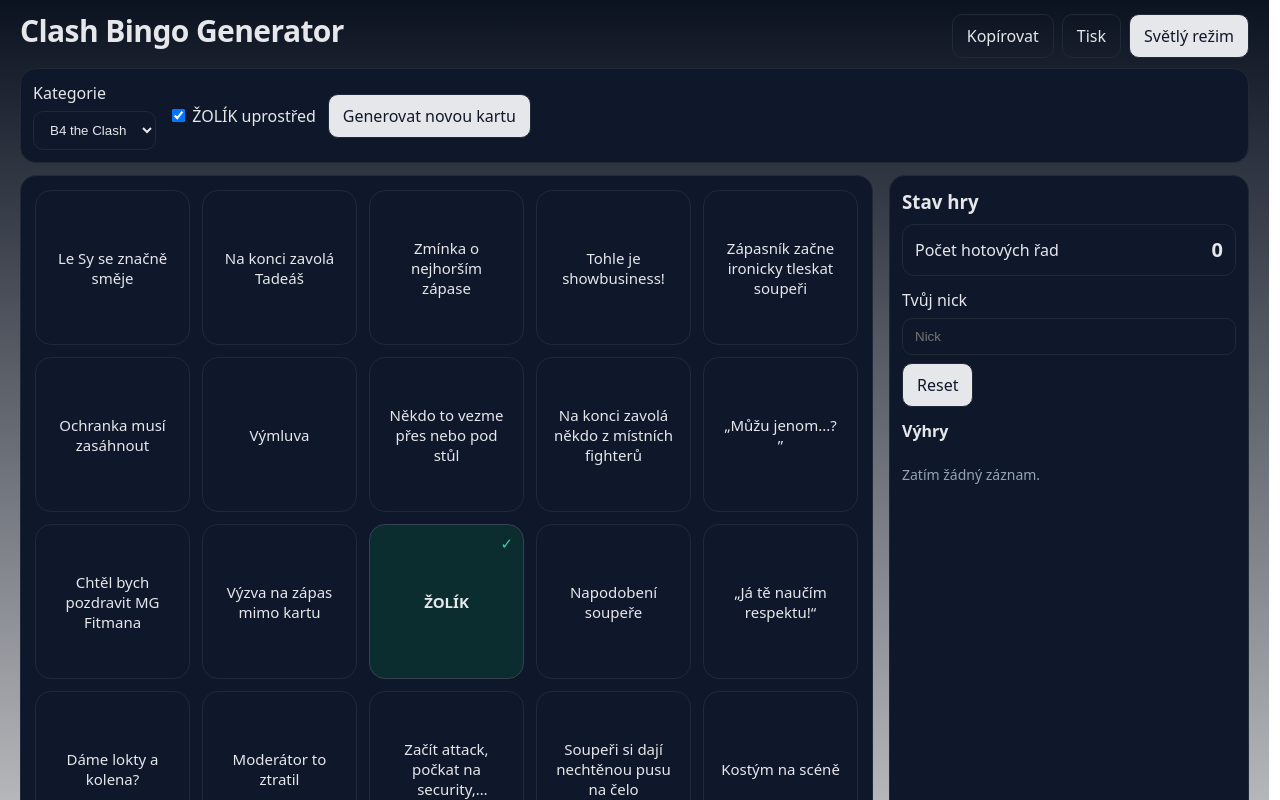
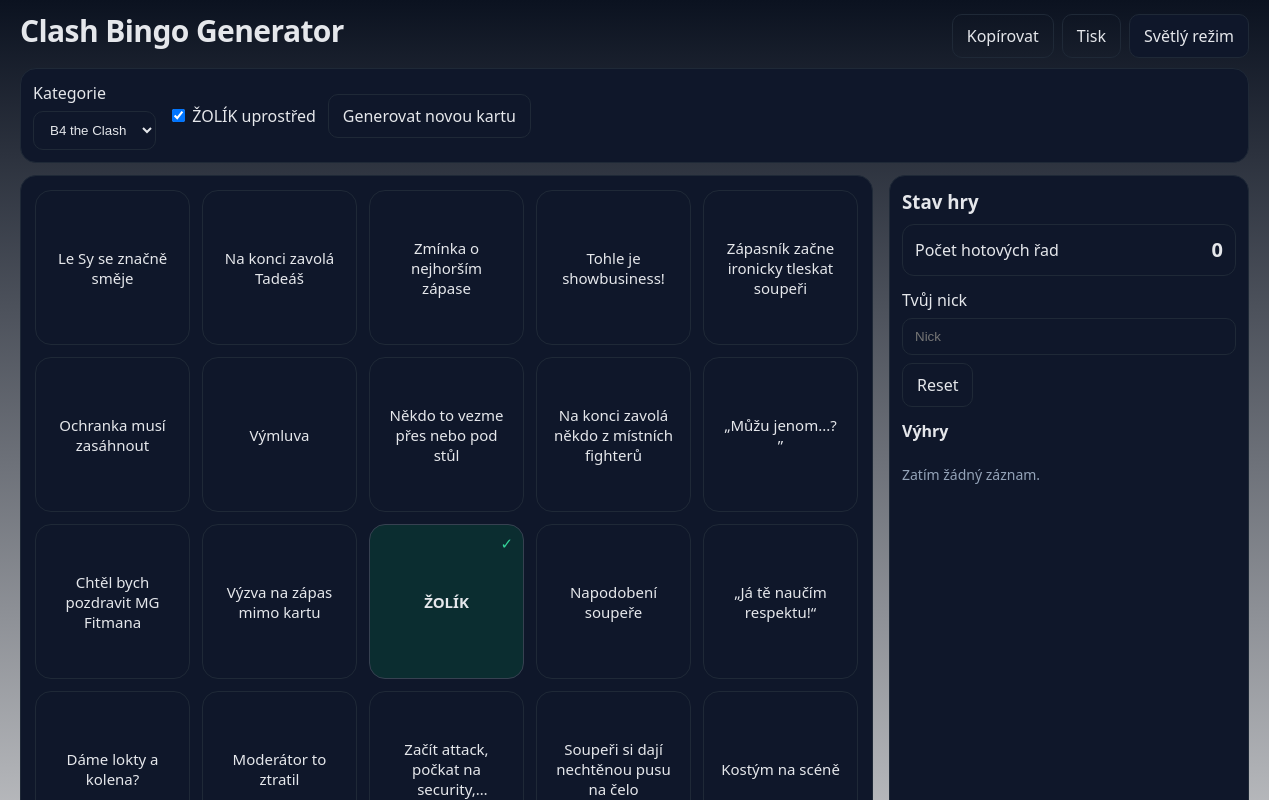
Before and after one commit to drontosh12/clash-bingo, a React (Vite) app: page / in a window 1280 px wide. Shown: the top 800 px of the page. Built offline with nearby package versions, Linux system fonts and the light colour scheme.

Commit message:
feat: denní reset výher o půlnoci

```diff
--- a/src/App.css
+++ b/src/App.css
@@ -26,30 +26,49 @@ body{margin:0;font-family:ui-sans-serif,system-ui,Segoe UI,Roboto,Arial,sans-ser
 .subtitle{margin:6px 0 0;color:var(--muted);font-size:14px}
 .actions{display:flex;gap:8px}
 
-/* tlačítka – světlý bílá, tmavý světlá */
-.btn{padding:10px 14px;border-radius:10px;cursor:pointer;border:1px solid var(--border)}
-.theme-light .btn{background:#fff;color:#0f172a}
-.theme-dark .btn{background:#e5e7eb;color:#0f172a}
-.btn:hover{opacity:.95}
-.btn.ghost{background:transparent;color:var(--text)}
+/* tlačítka – JEDNOTNÝ LOOK v obou režimech */
+.btn{
+  padding:10px 14px;
+  border-radius:10px;
+  cursor:pointer;
+  border:1px solid var(--border);
+  background:var(--card);
+  color:var(--text);
+  transition:background .15s ease, opacity .15s ease, border-color .15s ease;
+}
+.theme-light .btn:hover{ background:#f8fafc; }
+.theme-dark  .btn:hover{ background:#111827; }
+
+.btn.ghost{
+  background:transparent;
+  color:var(--text);
+}
+.btn.ghost:hover{
+  background:var(--card);
+}
 
 /* karty / vstupy */
 .card{background:var(--card);border:1px solid var(--border);border-radius:16px;padding:12px;color:var(--text)}
 .controls .row{display:flex;flex-wrap:wrap;align-items:center;gap:12px}
 .control{display:flex;flex-direction:column;gap:6px}
-.control input[type="text"],.control select{
-  border:1px solid var(--border);border-radius:10px;padding:10px 12px;background:transparent;color:var(--text)
+.control input[type="text"],
+.control select{
+  border:1px solid var(--border);
+  border-radius:10px;
+  padding:10px 12px;
+  background:var(--card);
+  color:var(--text);
 }
 .control select option{color:#000}
 
 /* ===== CENTROVÁNÍ ===== */
-.center{max-width:1480px;margin:0 auto}        /* centralizuje controls */
+.center{max-width:1480px;margin:0 auto}
 .layout-wrapper{width:100%;display:flex;justify-content:center}
 .layout{
   display:grid;
-  grid-template-columns: auto 360px;           /* mřížka + sidebar */
+  grid-template-columns: auto 360px;
   gap:16px;
-  max-width:1480px;                            /* pevná šířka kvůli centrování */
+  max-width:1480px;
   width:100%;
   margin:12px auto 0;
 }
@@ -57,7 +76,7 @@ body{margin:0;font-family:ui-sans-serif,system-ui,Segoe UI,Roboto,Arial,sans-ser
 /* mřížka – 1920×1080 bez scrollu */
 .grid-card{padding:14px}
 .grid{
-  --cell-size: 170px;                          /* klíčová hodnota pro FullHD */
+  --cell-size: 170px;
   display:grid;
   grid-template-columns: repeat(5, var(--cell-size));
   gap:12px;
```
